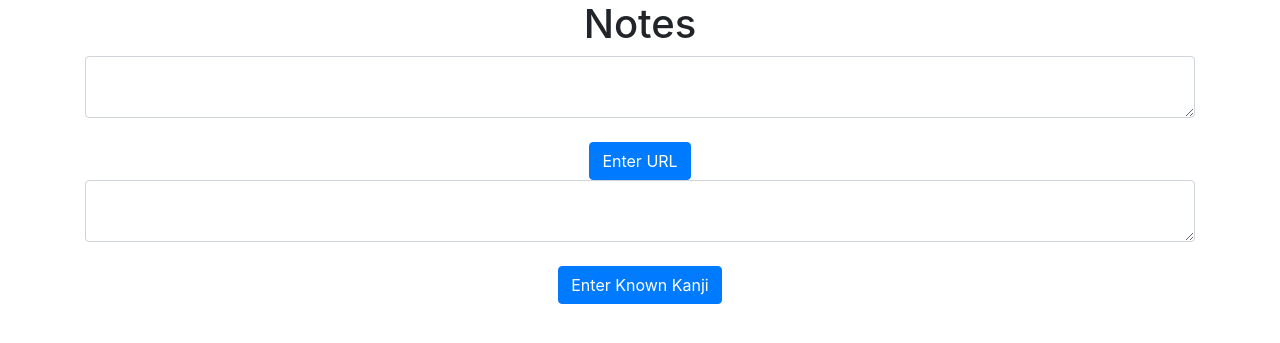
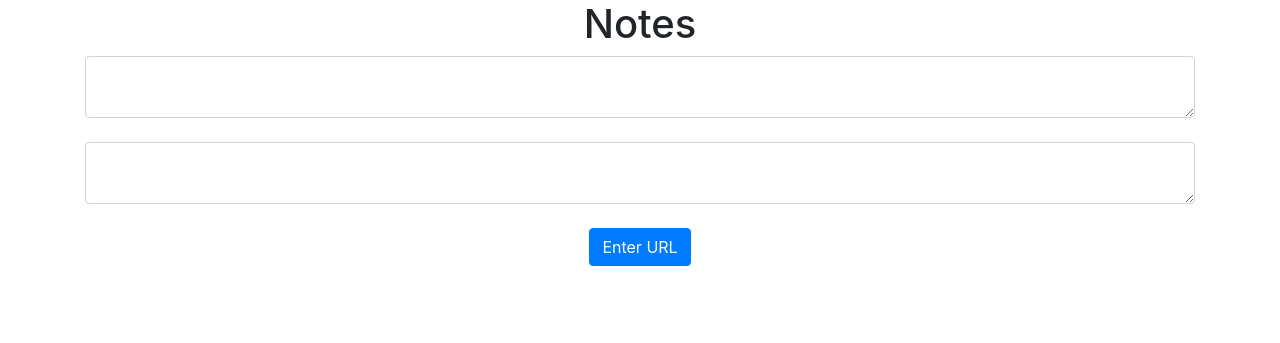
Before and after one commit to drew-lindstrom/japanese-reading-level-grader, a Flask app: page / in a window 1280 px wide. Shown: the part 56-399 px from the top of the page. Run offline with Flask 2, Linux system fonts and the light colour scheme; the visitor is signed in with stand-in values (Sample User, id 1); data comes from the database, SQL or seed files in the repository; data that the repository does not hold is empty; some libraries are stand-ins or nearby versions.

Commit message:
Updated so submitting url and known kanji use the same submit button.

```diff
--- a/v2 Web App/website/templates/home.html
+++ b/v2 Web App/website/templates/home.html
@@ -13,14 +13,10 @@
 <form method="POST">
   <textarea name="url" id="url" class="form-control"></textarea>
   <br />
+  <textarea name="knownKanji" id="knownKanji" class="form-control"></textarea>
+  <br />
   <div align="center">
     <button type="submit" class="btn btn-primary">Enter URL</button>
   </div>
-<form method="POST">
-  <textarea name="knownKanji" id="knownKanji" class="form-control"></textarea>
-  <br />
-  <div align="center">
-    <button type="submit" class="btn btn-primary">Enter Known Kanji</button>
-  </div>
 </form>
 {% endblock %}
```
